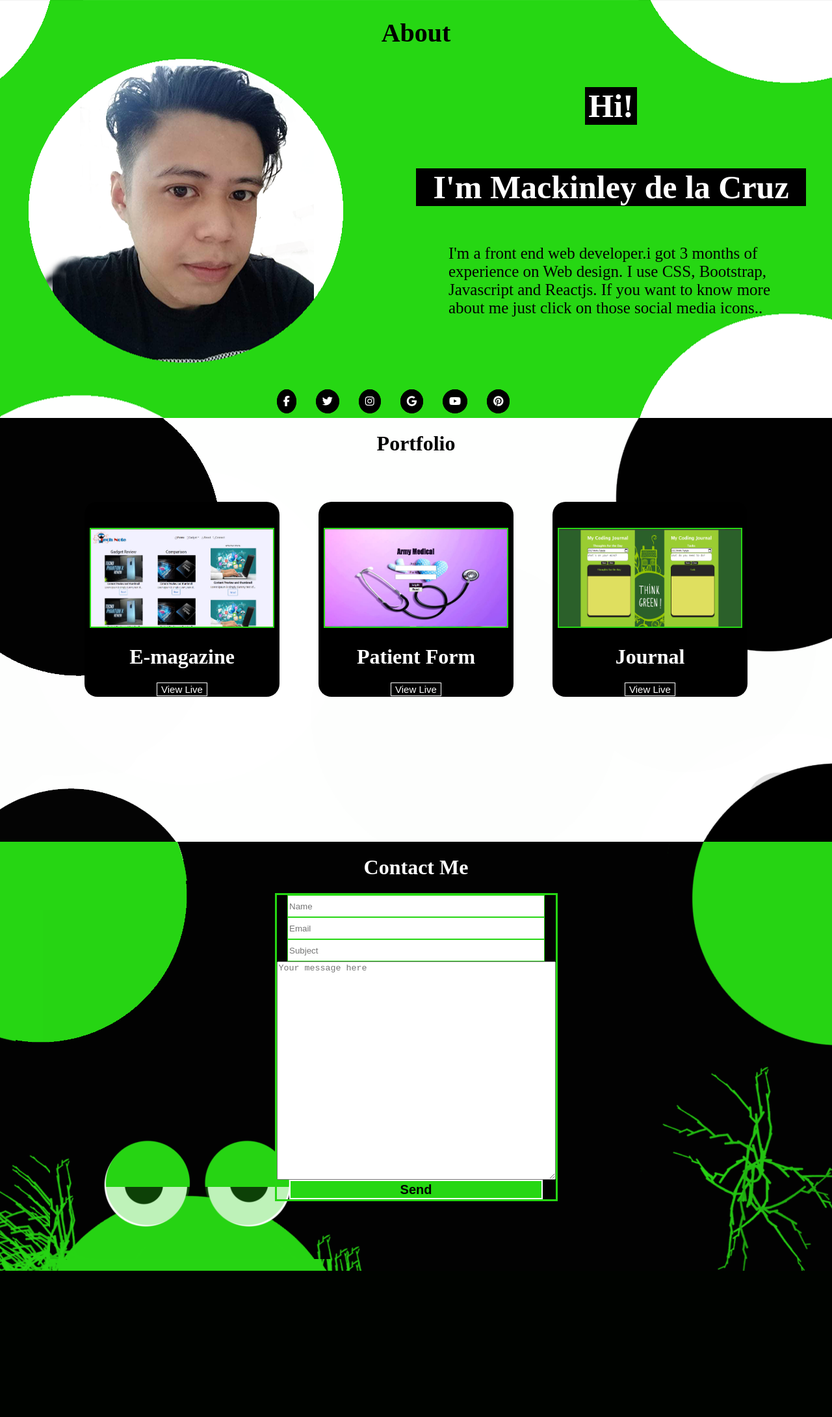
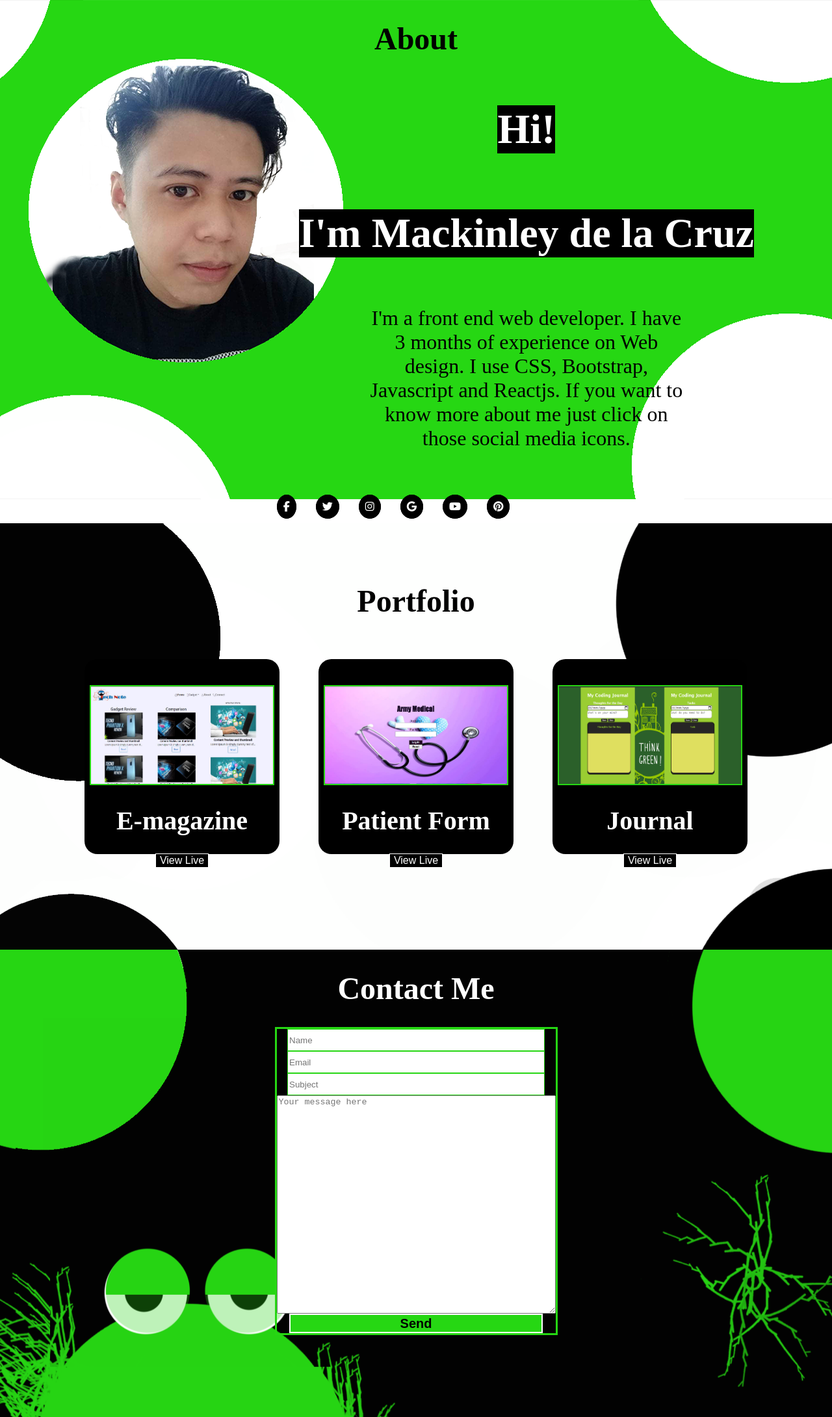
Before and after one commit to mackinley6/portfolio, a PHP site: page / in a window 1280 px wide. Shown: the whole page at 65% size. Before the commit the page ends 1955 px from the top, so only its background shows below. Run offline with PHP 8.4, Linux system fonts and the light colour scheme; some libraries are stand-ins or nearby versions.

Commit message:
second-commit-on-on-portfolio

```diff
--- a/e-portfolio.html
+++ b/e-portfolio.html
@@ -12,17 +12,19 @@
         <div class="home">
             <h1>About</h1>
         </div>
+        <div class="contentContainer">
             <div class="content">
-              <h1 class="hi">Hi!</h1>
+                <h1 class="hiMessage">Hi!</h1>
                 <h1 class="contenth1">I'm Mackinley de la Cruz</h1>
-              <p>I'm a front end web developer.i got 3 months of experience on Web design.
+                <p>I'm a front end web developer. I have 3 months of experience on Web design.
                     I use CSS, Bootstrap, Javascript and Reactjs.
                      If you want to know more about
-                  me just click on those social media icons..
+                    me just click on those social media icons.
                 </p>
             </div>
+        </div>
           <div class="SocialMedia">
-              <ul class="nav-list1">
+              <ul class="SocialIcons">
                   <!--Social Media Icons-->
                   <li class="listSocial">
                       <a href="https://www.facebook.com/">
@@ -58,7 +60,7 @@
           </div>
     </div>
     <div class="container2">
-        <h1>Portfolio</h1>
+        <h1 class="portfoliotitle">Portfolio</h1>
           <div class="container2of2">
             <div class="projects">
                <a href="https://hidden-island-60051.herokuapp.com/">
--- a/eportfolio.css
+++ b/eportfolio.css
@@ -2,41 +2,66 @@ body{
     margin: 0;
 }
 .container{
-    display: grid;
-    grid-template-columns: 100%;
-    grid-template-rows: 20px auto 40px;
-    grid-template-areas: "home" "home"
-                         "content1" "content1"
-                         "social" "social";
+    display: flex;
+    flex-direction: column;
     margin: 0;
     background-image: url("background.png");
     background-repeat: no-repeat;
+    background-size: auto;
     }
 .home{
-    grid-area: home;
-    display: flex;
     text-align: center;
     justify-content: center;
     align-items: center;
-    font-size: 20px;
+    font-size: 3vh;
 }
-.nav-list1{
+.contentContainer{
+    display: flex;
+    justify-content: right;
+    padding-right: 120px;
+}
+.content{
+    display: flex;
+    flex-direction: column;
+    align-items: center;
+    padding-bottom: 30px;
+    text-align: center;
+}
+.hiMessage{
+    font-size: 8vh;
+    color: white;
+    background-color: black;
+    text-align: center;
+}
+.contenth1{
+    font-size: 8vh;
+    color: white;
+    background-color: black;
+    text-align: center;
+}
+.content p{
+    font-size: 4vh;
+    color: black;
+    width: 500px;
+    align-items: center;
+}
+.socialMedia{
+    display: flex;
+}
+.SocialIcons{
+    display: flex;
     list-style: none;
-    display: flex;
     flex-direction: row;
     justify-content: center;
-    align-items: center;
     gap: 30px;
     padding-right: 110px;
-    }
+}
 .listSocial a{
     background-color: black;
     border: 10px solid black;
     border-radius: 50%;
     color: white;
     text-align: center;
-    justify-content: center;
-    align-items: center;
     }
 .listSocial a:hover{
     background-color: white;
@@ -45,58 +70,24 @@ body{
     color: green;
     text-align: center;
 }
-.content{
-    grid-area: content1;
-    display: flex;
-    justify-content: flex-start;
-    padding-left: 600px;
-    flex-direction: column;
-    align-items: center;
-    padding-bottom: 80px;
-}
-.hi{
-    font-size: 50px;
-    color: white;
-    background-color: black;
-    width: 80px;
-    text-align: center;
-}
-.contenth1{
-    font-size: 50px;
-    color: white;
-    background-color: black;
-    width: 600px;
-    text-align: center;
-}
-.content p{
-    font-size: 25px;
-    color: black;
-    width: 500px;
-    align-items: center;
-}
-.socialMedia{
-    grid-area: social;
-    display: flex;
-
-    align-items: center;
-    text-align: center;
-}
 .container2{
     display: flex;
     flex-direction: column;
     align-items: center;
-    text-align: center;
     width: 100%;
+    height: 596px;
     background-image: url("background2.png");
     background-repeat: no-repeat;
-    height: 652px;
+    padding-top: 60px;
+}
+.portfoliotitle{
+    font-size: 6vh;
 }
 .container2of2{
     display: flex;
     flex-direction: row;
     align-items: center;
     text-align: center;
-    margin-top: 20px;
 }
 .projects{
     display: flex;
@@ -127,12 +118,13 @@ body{
     text-align: center;
 }
 .projectContent h1{
+    font-size: 5vh;
     color: white;
     text-shadow: 2px 2px black;
 
 }
 .button{
-    font-size: 15px;
+    font-size: 2vh;
     background-color: black;
     color: white;
     border: solid white 1px;
@@ -143,12 +135,12 @@ body{
     width: 100%;
     background-image: url("background3.png");
     background-repeat: no-repeat;
-    height: 660px;
     justify-content: center;
     align-items: center;
 }
 .contactTitle{
     color: white;
+    font-size: 6vh;
 }
 .contactWhole{
     display: flex;
```
Also changed, not shown: other parts of eportfolio.css (+109 -1 lines). Lines whose indentation alone changed are shown as unchanged.
